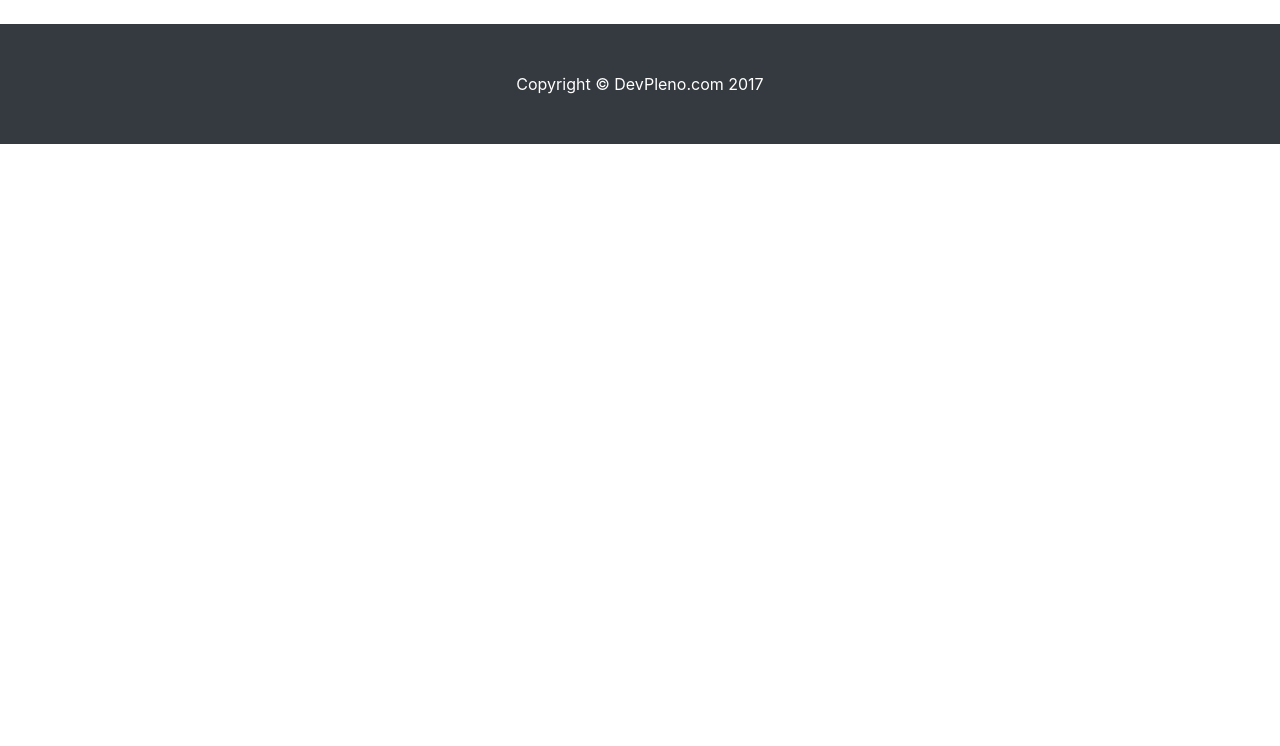
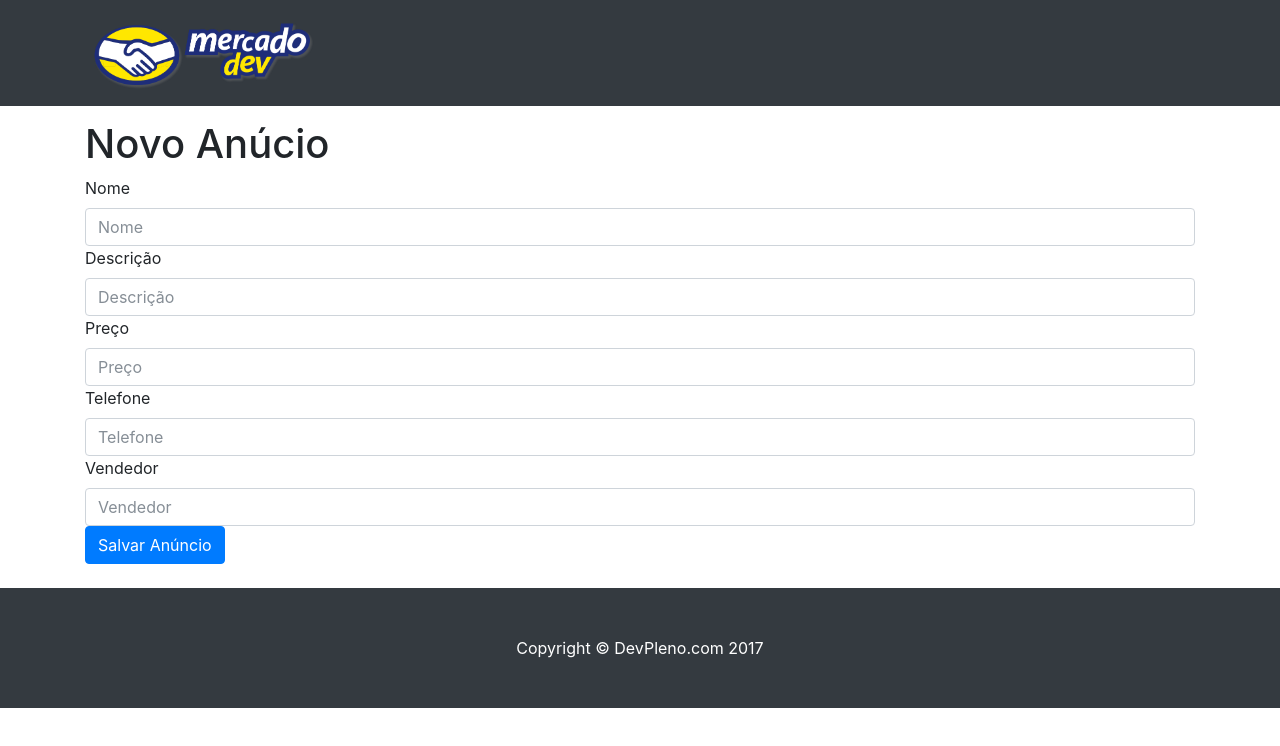
Before and after one commit to RicardoBonin/MercadoDev, a React (Create React App) app: page /novo-anuncio in a window 1280 px wide. Shown: the top 746 px of the page. Built offline with nearby package versions, Linux system fonts and the light colour scheme.

Commit message:
Novos Componentes e pegando os valores do formulários

```diff
--- a/src/AnuncioHome.js
+++ b/src/AnuncioHome.js
@@ -1,13 +1,14 @@
 import React from 'react'
+import { Link } from 'react-router-dom'
 
 const AnuncioHome = ({anuncio}) => {
 	return (
 		<div className="col-lg-4 col-md-6 mb-4">
 			<div className="card h-100">
-  			<a href="#"><img className="card-img-top" src={anuncio.foto} alt="Foto" /></a>
+  			<Link href="#"><img className="card-img-top" src={anuncio.foto} alt="Foto" /></Link>
   			<div className="card-body">
     			<h4 className="card-title">
-      			<a to={`/anuncios/ver/`}>{anuncio.nome}</a>
+      			<Link to={`/anuncios/ver/`}>{anuncio.nome}</Link>
     			</h4>
     			<h5>preco</h5>
     				<p className="card-text">{anuncio.descricao}</p>
--- a/src/App.js
+++ b/src/App.js
@@ -1,13 +1,14 @@
 import React from 'react'
 import Home from './Home'
+import { BrowserRouter as Router, Route } from 'react-router-dom'
+import NovoAnuncio from './NovoAnuncio'
 import Footer from './Footer'
-import { BrowserRouter as Router, Route } from 'react-router-dom'
-
 function App() {
   return (
     <Router>
       <div className="App">
         <Route path='/' exact component={Home} />
+        <Route path='/novo-anuncio' exact component={NovoAnuncio} />
         <Footer />
       </div>
     </Router>
--- a/src/HeaderHome.js
+++ b/src/HeaderHome.js
@@ -1,12 +1,13 @@
 import React from 'react'
 import logo from './logo.png'
+import  { Link } from 'react-router-dom'
 
 const HeaderHome = () => {
 	return (
 		<div className="jumbotron">
 			<div className="container">
 				<h1 className="display-3 text-center"><img src={logo} className="App-logo" alt="logo" width="200" /></h1>
-				<p className="text-center"><a className="btn btn-anuncie btn-lg" to="/novo-anuncio" role="button">Anuncie Grátis &raquo;</a></p>
+				<p className="text-center"><Link className="btn btn-anuncie btn-lg" to="/novo-anuncio" role="button">Anuncie Grátis &raquo;</Link></p>
 			</div>
 		</div>
     )
--- /dev/null
+++ b/src/HeaderInterno.js
@@ -0,0 +1,24 @@
+import React from 'react'
+import { Link } from 'react-router-dom'
+import logo2 from './logo2.png'
+
+const HeaderInterno = () => {
+  return (
+    <nav className="navbar navbar-dark fixed-top bg-dark">
+      <div className="container">
+        <Link className="navbar-brand" to="/"><img alt="MercadoDev" src={logo2} height={80} /></Link>
+        <div className="collapse navbar-collapse" id="navbarsExampleDefault">
+          <ul className="navbar-nav mr-auto">
+            <li className="nav-item active">
+              <a className="nav-link" href="#">Home <span className="sr-only">(current)</span></a>
+            </li>
+            <li className="nav-item">
+              <a className="nav-link" href="#">Link</a>
+            </li>
+          </ul>
+        </div>
+      </div>
+    </nav>
+  )
+}
+export default HeaderInterno
--- a/src/Home.js
+++ b/src/Home.js
@@ -30,7 +30,7 @@ const Home = () => {
                     ]
           })
           }
-          <span>10 min aula 2</span>
+          <span>30 min aula 2</span>
         </div>
       </div>
     </div>
--- /dev/null
+++ b/src/NovoAnuncio.js
@@ -0,0 +1,52 @@
+import React, { useState } from 'react'
+import HeaderInterno from './HeaderInterno'
+const INITTIAL_STATE = {
+  nome: '',
+  descricao: '',
+  preco: '',
+  telefone: '',
+  vendedor: '',
+  foto: 'http://placehold.it/200x140'
+}
+const NovoAnuncio = () => {
+  const [state, setState] = useState(INITTIAL_STATE)
+
+  const handleChange = evt =>{
+    const { name, value } = evt.target
+    setState({ ...state, [name]: value})
+    console.log(state)
+  }
+  return (
+    <div>
+      <HeaderInterno />
+      <div className='container' style={{paddingTop: '120px'}}>
+        <h1>Novo Anúcio</h1>
+        <form>
+          <div className='form-froup'>
+            <label htmlFor='nome'>Nome</label>
+            <input type='text' className='form-control' name='nome' value={state.nome} onChange={handleChange} id='nome' placeholder='Nome' />
+          </div>
+          <div className='form-froup'>
+            <label htmlFor='descricao'>Descrição</label>
+            <input type='text' className='form-control' name='descricao' value={state.descricao} onChange={handleChange} id='descricao' placeholder='Descrição' />
+          </div>
+          <div className='form-froup'>
+            <label htmlFor='preco'>Preço</label>
+            <input type='text' className='form-control' name='preco' value={state.preco} onChange={handleChange} id='preco' placeholder='Preço' />
+          </div>
+          <div className='form-froup'>
+            <label htmlFor='telefone'>Telefone</label>
+            <input type='text' className='form-control' name='telefone' value={state.telefone} onChange={handleChange} id='telefone' placeholder='Telefone' />
+          </div>
+          <div className='form-froup'>
+            <label htmlFor='vendedor'>Vendedor</label>
+            <input type='text' className='form-control' name='vendedor' value={state.vendedor} onChange={handleChange} id='vendedor' placeholder='Vendedor' />
+          </div>
+          <button type='button' className='btn btn-primary'>Salvar Anúncio</button>
+        </form>
+      </div>
+    </div>
+
+  )
+}
+export default NovoAnuncio
```
